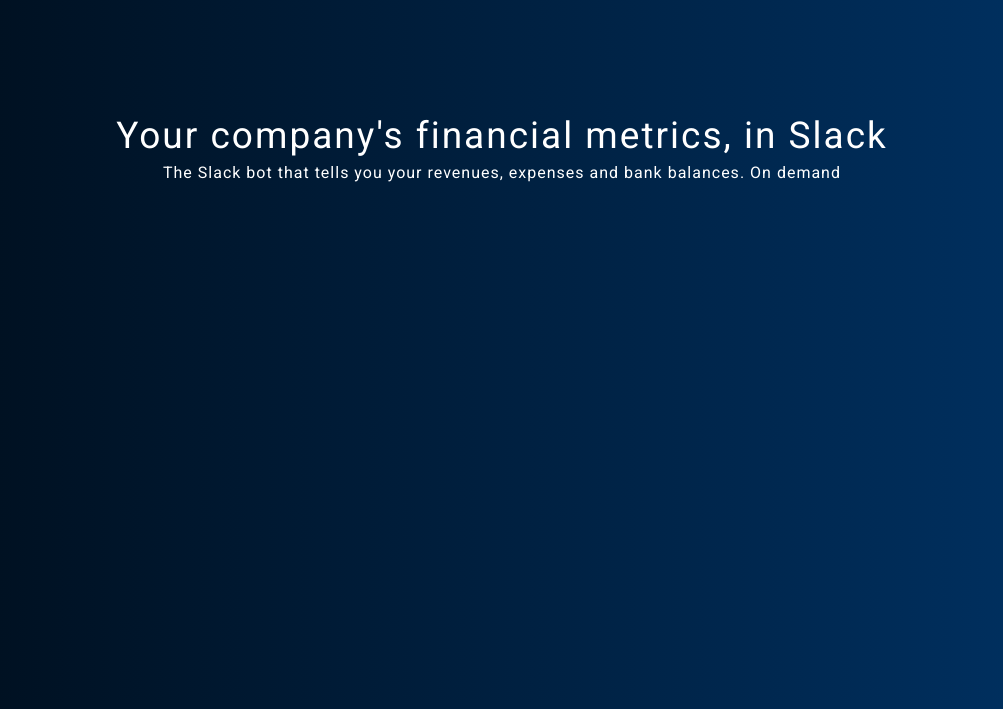
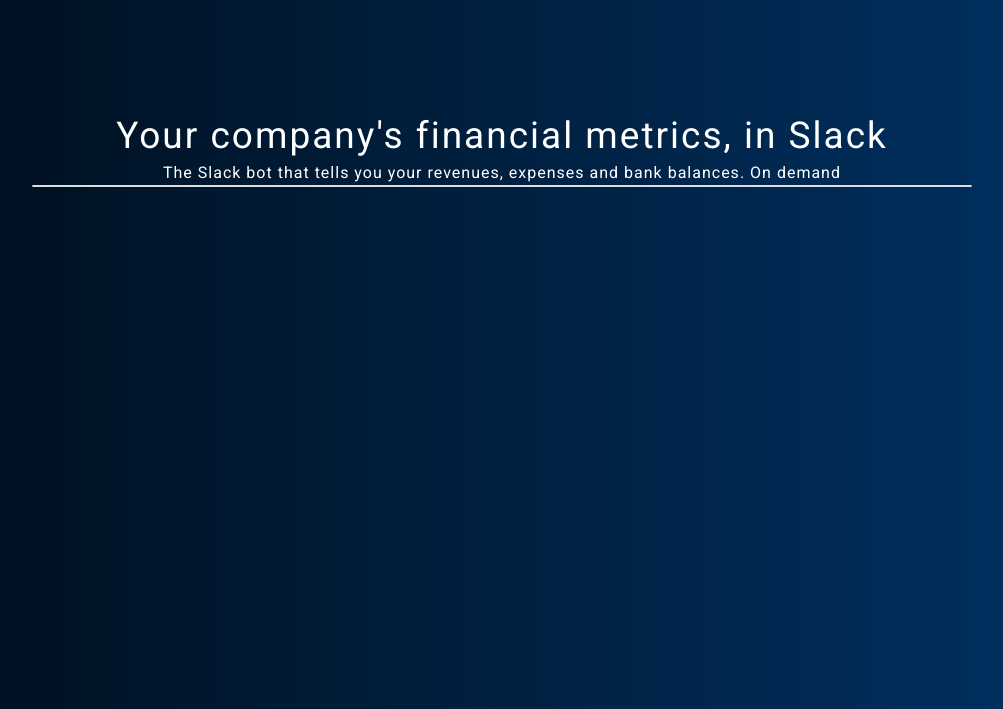
Before and after one commit to NicBonetto/sway-finance, a plain HTML site: page index.html in a window 1280 px wide. Shown: the part 91-800 px from the top of the page, without its empty margins (138-1141 px from the left). Drawn offline with nearby package versions, Linux system fonts and the light colour scheme.

Commit message:
Created the panel and column where the image will sit. #8

```diff
--- a/index.html
+++ b/index.html
@@ -23,6 +23,10 @@
         <div class="col-md-12 text-center">
           <div class="info-text">The Slack bot that tells you your revenues, expenses and bank balances. On demand</div>
         </div>
+        <div class="col-md-12">
+          <div class="panel panel-default">
+          </div>
+        </div>
       </div>
     </div>
   </body>
```
